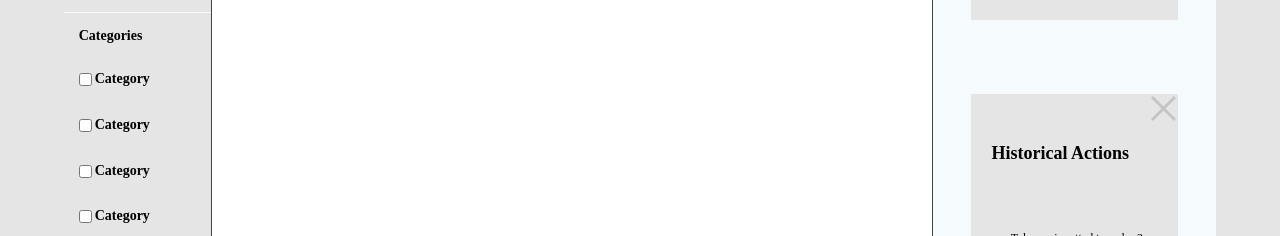
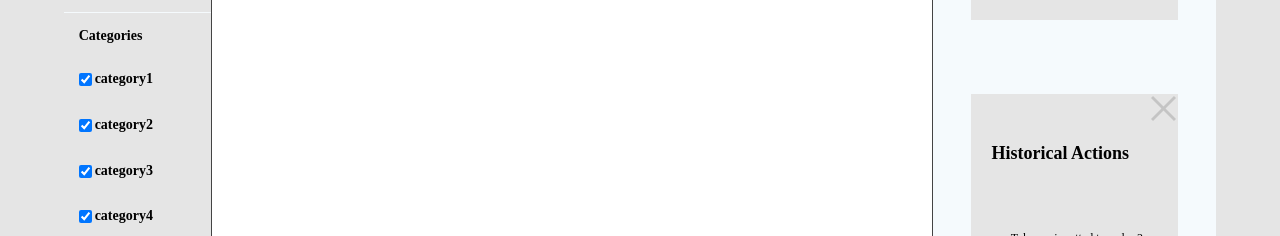
Before and after one commit to salim499/mvp2_version2, a React (Create React App) app: page /portfolio-causal-model in a window 1280 px wide. Shown: the part 716-952 px from the top of the page. Built offline with nearby package versions, Linux system fonts and the light colour scheme; no server answers.

Commit message:
portfolio causal model

```diff
--- a/src/components/factorSelection.js
+++ b/src/components/factorSelection.js
@@ -18,10 +18,10 @@ function FactorSelection(props) {
 
 
     // useCallback
-    const handleAddRelation = useCallback ((from, to) => {
+    const handleAddRelation = (from, to) => {
         console.log(from, to)
         props.handleAddRelation(from, to)
-    },[])
+    }
 
     // useEffect
     // reset selected factors to an empty array on change of the current action
--- a/src/components/multiCheck.js
+++ b/src/components/multiCheck.js
@@ -17,44 +17,21 @@ function MultiCheck(props) {
         props.showSection&&
         <>
         <div className="model-apply_constraints-body-actions-categories-text">
-        Categories
+        {props.multiCheckName}
     </div>
-    <div className="model-apply_constraints-body-actions-categories-item">
-        <input type="checkbox" className="model-apply_constraints-body-actions-categories-item-input"
-        data-name="Category1"
+    {
+    props.items.map((item, index)=>(
+      <div key={item} className="model-apply_constraints-body-actions-categories-item">
+        <input type="checkbox" defaultChecked={true} className="model-apply_constraints-body-actions-categories-item-input"
+        data-name={item}
         onClick={handleChosenItems}>
         </input>
         <div className="model-apply_constraints-body-actions-categories-item-label">
-            Category
+            {item}
         </div>
-    </div>
-    <div className="model-apply_constraints-body-actions-categories-item">
-        <input type="checkbox" className="model-apply_constraints-body-actions-categories-item-input"
-        data-name="Category2"
-        onClick={handleChosenItems}>
-        </input>
-        <div className="model-apply_constraints-body-actions-categories-item-label">
-            Category
-        </div>
-    </div>
-    <div className="model-apply_constraints-body-actions-categories-item">
-        <input type="checkbox" className="model-apply_constraints-body-actions-categories-item-input"
-        data-name="Category3"
-        onClick={handleChosenItems}>
-        </input>
-        <div className="model-apply_constraints-body-actions-categories-item-label">
-            Category
-        </div>
-    </div>
-    <div className="model-apply_constraints-body-actions-categories-item">
-        <input type="checkbox" className="model-apply_constraints-body-actions-categories-item-input"
-        data-name="Category4"
-        onClick={handleChosenItems}>
-        </input>
-        <div className="model-apply_constraints-body-actions-categories-item-label">
-            Category
-        </div>
-    </div>
+      </div>
+    ))
+    }
     </>
         }
         </div>
--- a/src/components/network.js
+++ b/src/components/network.js
@@ -100,6 +100,19 @@ function NetworkGraph(props) {
     const [edges, setEdges] = useState([])
 
     // useEffect
+
+    // setInitialDataNetwork
+    useEffect(()=>{
+
+      if(props.dataNetwork!=null){
+        props.dataNetwork.nodes.forEach(element => {
+          element.label=element.name
+        })
+        setNodes(props.dataNetwork.nodes)
+        setEdges(props.dataNetwork.edges)
+      }
+    },[props.dataNetwork])
+
     // create the initial network
     useEffect(()=>{
         // create network
@@ -107,13 +120,7 @@ function NetworkGraph(props) {
 
         // network click event
         network.current.on('click', function (properties){
-          console.log(network.current)
-          console.log(network.current.getScale())
-          network.current.moveTo({
-            position: {x: 0, y: 0},
-            offset: {x: 1, y: 0},
-            scale: network.current.getScale()*0.98,
-        })
+
           const node = network.current.body.nodes[properties['nodes']['0']]
           const edge = network.current.body.edges[properties['edges']['0']]
           // case of node click
@@ -128,37 +135,45 @@ function NetworkGraph(props) {
         })
     },[nodes, edges])
 
-    // filter te network depends on factorEntropyValue
+    // filter network
     useEffect(()=>{
       if(props.dataNetwork!=null){
-        setNodes(props.dataNetwork.nodes.filter(node=>node.entropy>props.factorEntropyValue))
+        // filter by factor entropy value
+        const nodesFilterFactorEntropy = props.dataNetwork.nodes.filter(node=>node.entropy>props.factorEntropyValue)
+        // filter by relation entropy value
+        const edgesFilterFactorEntropy = props.dataNetwork.edges.filter(edge=>edge.entropy>props.relationEntropyValue)
+        // filter by categories
+        const resultNodesByCategories = nodesFilterFactorEntropy.filter(node=>props.chosenCategories.includes(node.category))
+        // update nodes and edges
+        setNodes(resultNodesByCategories)
+        setEdges(edgesFilterFactorEntropy)
       }
-    },[props.factorEntropyValue])
+    },[props.factorEntropyValue, props.relationEntropyValue, props.chosenCategories])
 
-    // filter te network depends on relationEntropyValue
     useEffect(()=>{
-      if(props.dataNetwork!=null){
-        setEdges(props.dataNetwork.edges.filter(edge=>edge.entropy>props.relationEntropyValue))
-      }
-    },[props.relationEntropyValue])
+     if(props.zoomIn != null){
+      network.current.moveTo({
+          position: {x: 0, y: 0},
+          offset: {x: 1, y: 0},
+          scale: network.current.getScale()*1.02,
+      })
+    }
+    },[props.zoomIn])
 
-    // setInitialDataNetwork
     useEffect(()=>{
-      console.log(props.dataNetwork)
-      if(props.dataNetwork!=null){
-        props.dataNetwork.nodes.forEach(element => {
-          element.label=element.name
-        })
-        setNodes(props.dataNetwork.nodes)
-        setEdges(props.dataNetwork.edges)
-      }
-    },[props.dataNetwork])
+     if(props.zoomOut != null){
+      network.current.moveTo({
+          position: {x: 0, y: 0},
+          offset: {x: 1, y: 0},
+          scale: network.current.getScale()*0.98,
+      })
+    }
+    },[props.zoomOut])
 
     return (
         <div ref={dom} style={{height: '1266px',
         border: '1px solid #444444',
         backgroundColor: '#FFFFFF'}}>
-
         </div>
     )
 }
--- a/src/features/causalModelView.js
+++ b/src/features/causalModelView.js
@@ -30,6 +30,8 @@ import { useNavBar } from "../contexts/navbar"
 
 // Constants
 const timelineLevel=4
+const categories = ["category1", "category2", "category3", "category4"]
+const multiCheckName="Categories"
 
 function CausalModelView() {
 
@@ -51,7 +53,7 @@ function CausalModelView() {
     const [showModalApplyConstraints, setShowModalApplyConstraints] = useState(false)
     const [factorSliderValue, setFactorSliderValue] = useState(0)
     const [relationSliderValue, setRelationSliderValue] = useState(0)
-    const [chosenCategories, setChosenCategories] = useState([])
+    const [chosenCategories, setChosenCategories] = useState(categories)
     const [factorsToDelete, setFactorsToDelete] = useState([])
     const [relationsToDelete, setRelationsToDelete] = useState([])
     const [relationsToAdd, setRelationsToAdd] = useState([])
@@ -63,6 +65,8 @@ function CausalModelView() {
     const [maxFactorSliderValue, setMaxFactorSliderValue] = useState(null)
     const [maxRelationSliderValue, setMaxRelationSliderValue] = useState(null)
     const [showFilterCategorySection, setShowFilterCategorySection] = useState(true)
+    const [zoomIn, setZoomIn] = useState(null)
+    const [zoomOut, setZoomOut] = useState(null)
 
     // preview button
     const handlePreview = useCallback (()=>{
@@ -90,7 +94,19 @@ function CausalModelView() {
 
     // save the current selected action from model model actions
     const handleSelectAction = useCallback ((action)=>{
+        console.log(action)
         setCurrentSelectedAction(action)
+        // case ZoomIn
+        if(action==="zoomIn"){
+           setZoomIn(Math.random())
+           return
+        }
+        if(action==="zoomOut"){
+           setZoomOut(Math.random())
+           return
+        }
+        // case ZoomOut
+
     },[])
 
     // show or hide the modal to apply constraints
@@ -112,6 +128,7 @@ function CausalModelView() {
     },[relationSliderValue])
 
     const handleChosenCategories = useCallback ((chosenCategoryName, toAdd)=>{
+        console.log(chosenCategories)
         if(toAdd){
             setChosenCategories(chosenCategories=> [...chosenCategories,chosenCategoryName])
             return
@@ -154,31 +171,31 @@ function CausalModelView() {
             return
         }
         if(currentSelectedAction==="filterFactor"){
-            console.log(factorsFilters)
-            console.log(factorId)
             setFactorsFilters(factorsFilters.filter(factor=>factor.id!=parseInt(factorId)))
             return
         }
     },[factorsOrders, factorsFilters, currentSelectedAction])
 
     const handleAddRelation = useCallback((from, to)=>{
-        console.log(from, to)
-        console.log(currentSelectedAction)
+        console.log(relationsToAdd)
         if(currentSelectedAction==="addRelation"){
-            console.log(from, to)
+            setRelationsToAdd(relationsToAdd=>[...relationsToAdd, {src:from, dest:to}])
             return
         }
         if(currentSelectedAction==="deleteRelation"){
-            console.log(from, to)
+            setRelationsToDelete(relationsToDelete=>[...relationsToDelete, {src:from, dest:to}])
             return
         }
-    },[currentSelectedAction])
+    },[[...relationsToAdd]])
 
     // get model data
     useEffect(async()=>{
         try{
           // set data network
           const res=await post(`http://86.238.208.39:8081/models-mock-1`)
+          res.data.network.factors.forEach(factor=>{
+              factor.category=categories[Math.floor(Math.random() * categories.length)]
+          })
           setDataNetwork(
               {
                   nodes:res.data.network.factors,
@@ -205,7 +222,7 @@ function CausalModelView() {
 
     return (
         <>
-        {console.log(currentSelectedAction)}
+        {console.log(relationsToAdd)}
         <div className={navBarState?"App":"App2"}>
             <Timeline timelineLevel={timelineLevel}/>
             <CreatePortfolioNavbar
@@ -224,6 +241,8 @@ function CausalModelView() {
                     currentFilterState={handleShowFilterCategorySection}
                     />
                     <ModelFilterCategories
+                    multiCheckName={multiCheckName}
+                    items={categories}
                     handleChosenItems={handleChosenCategories}
                     showSection={showFilterCategorySection}
                     />
@@ -244,6 +263,9 @@ function CausalModelView() {
                             handleClickEdge={handleSelectRelation}
                             factorEntropyValue={factorSliderValue}
                             relationEntropyValue={relationSliderValue}
+                            chosenCategories={chosenCategories}
+                            zoomIn={zoomIn}
+                            zoomOut={zoomOut}
                             />
                          </div>
                     </div>
```
